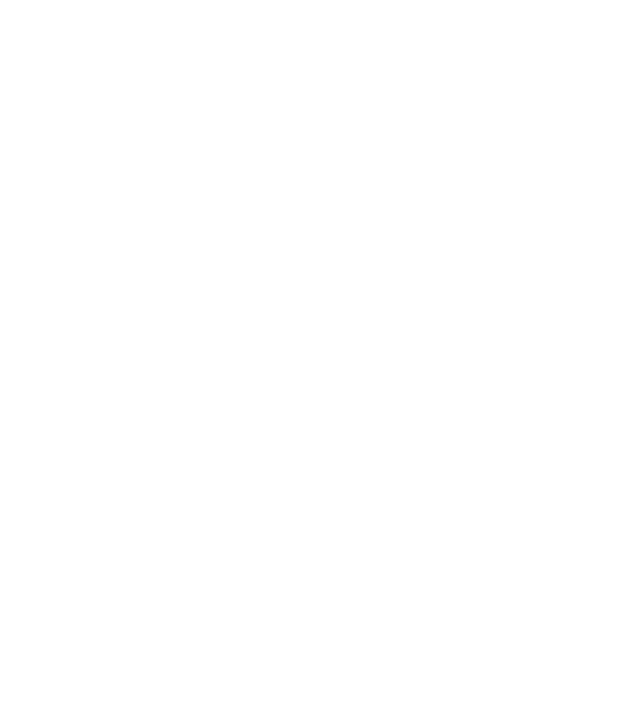
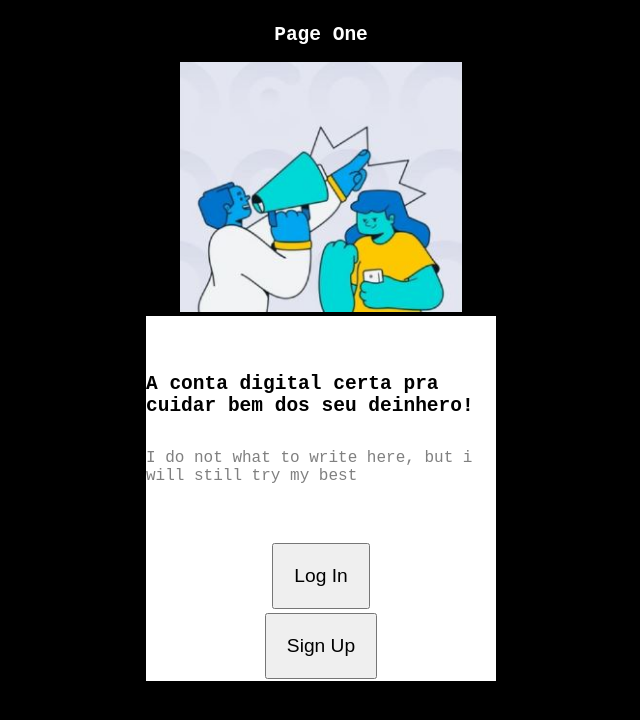
Before and after one commit to satindersingh472/gridZero, a plain HTML site: page pageOne.html in a window 1280 px wide. Shown: the whole page, without its empty margins (319-959 px from the left). Drawn offline with Linux system fonts and the light colour scheme.

Commit message:
added layout

```diff
--- /dev/null
+++ b/css/pageOne.css
@@ -0,0 +1,45 @@
+body section{
+    background-color: white;
+    display: grid;
+    width: 350px;
+    margin: 0 auto;
+}
+body{
+    background-color: black;
+    font-family: monospace;
+}
+header{
+    display: grid;
+    align-items: center;
+    justify-items: center;
+    background-color: black;
+    color: white;
+}
+header div img{
+    height: 250px;
+    width: 100%;
+    object-fit: cover;
+}
+main{
+    margin-top: 40px;
+    margin-bottom: 40px;
+}
+main div{
+    display: grid;
+}
+main div p{
+    color:gray;
+    font-size: 1rem;
+    justify-items: center;
+}
+footer{
+    display: grid;
+    align-items: center;
+    justify-items: center;
+}
+footer button:nth-child(1), footer button:nth-child(2){
+    box-sizing: border-box;
+    padding: 20px;
+    margin: 2px;
+    font-size: 1.2rem;
+}
--- a/pageOne.html
+++ b/pageOne.html
@@ -1,5 +1,6 @@
 <!DOCTYPE html>
 <html lang=en>
+
 <head>
     <meta charset=UTF-8>
     <meta http-equiv=X-UA-Compatible content=IE=edge>
@@ -22,15 +23,37 @@
     <meta name=twitter:site content= />
     <meta name=twitter:creator content= />
     <meta property=og:url content= />
-    <meta property=og:title content=/>
+    <meta property=og:title content= />
     <meta property=og:description content= />
     <meta property=og:image content= />
 
     <title>gridZero</title>
-    <link rel=stylesheet href=css/style.css>
+    <link rel=stylesheet href=css/pageOne.css>
 
 </head>
+
 <body>
+    <section>
+        <header>
+            <div>
+                <h1>Page One</h1>
+            </div>
+            <div>
+                <img src="images/grid_hero.JPG" alt="a random image">
+            </div>
+        </header>
 
+        <main>
+            <div>
+                <h1>A conta digital certa pra cuidar bem dos seu deinhero!</h1>
+                <p>I do not what to write here, but i will still try my best</p>
+            </div>
+        </main>
+        <footer>
+            <button>Log In</button>
+            <button>Sign Up</button>
+        </footer>
+    </section>
 </body>
+
 </html>
```
Also changed, not shown: pageTwo.html (+33 -0 lines), css/pageTwo.css (added), css/style.css (deleted).
